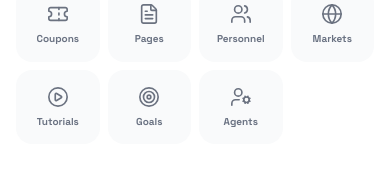
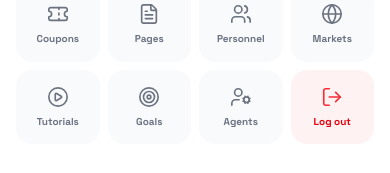
Before and after one commit to Johnniesack/frontendDev, a Next.js app: page /dashboard in a window 390 px wide. Both pictures are taken after a click on the button "More". Shown: the part 668-841 px from the top of the page. Built offline with nearby package versions, Linux system fonts and the light colour scheme.

Commit message:
add mobile logout button

```diff
--- a/app/components/dashboard/dashboard-layout.tsx
+++ b/app/components/dashboard/dashboard-layout.tsx
@@ -281,9 +281,11 @@ function NavItem({
 function MobileBottomNav({
   activeNav,
   setActiveNav,
+  onLogout,
 }: {
   activeNav: string;
   setActiveNav: (v: string) => void;
+  onLogout: () => void;
 }) {
   const [showMore, setShowMore] = useState(false);
 
@@ -374,6 +376,19 @@ function MobileBottomNav({
                     </motion.button>
                   );
                 })}
+                <motion.button
+                  whileTap={{ scale: 0.92 }}
+                  onClick={() => {
+                    setShowMore(false);
+                    onLogout();
+                  }}
+                  className="flex flex-col items-center justify-center gap-2 py-4 rounded-2xl transition-all bg-red-50"
+                >
+                  <LogOut size={22} strokeWidth={1.8} className="text-red-500" />
+                  <span className="text-[10px] font-bold text-center leading-tight text-red-600">
+                    Log out
+                  </span>
+                </motion.button>
               </div>
             </motion.div>
           </>
@@ -682,7 +697,7 @@ export function DashboardLayout() {
       <TabletSidebar activeNav={activeNav} setActiveNav={setActiveNav} />
 
       {/* ── Mobile Bottom Nav ── */}
-      <MobileBottomNav activeNav={activeNav} setActiveNav={setActiveNav} />
+      <MobileBottomNav activeNav={activeNav} setActiveNav={setActiveNav} onLogout={() => setShowLogoutConfirm(true)} />
 
       {/* ── Main ── */}
       <main className="flex-1 flex flex-col overflow-hidden min-w-0">
```
